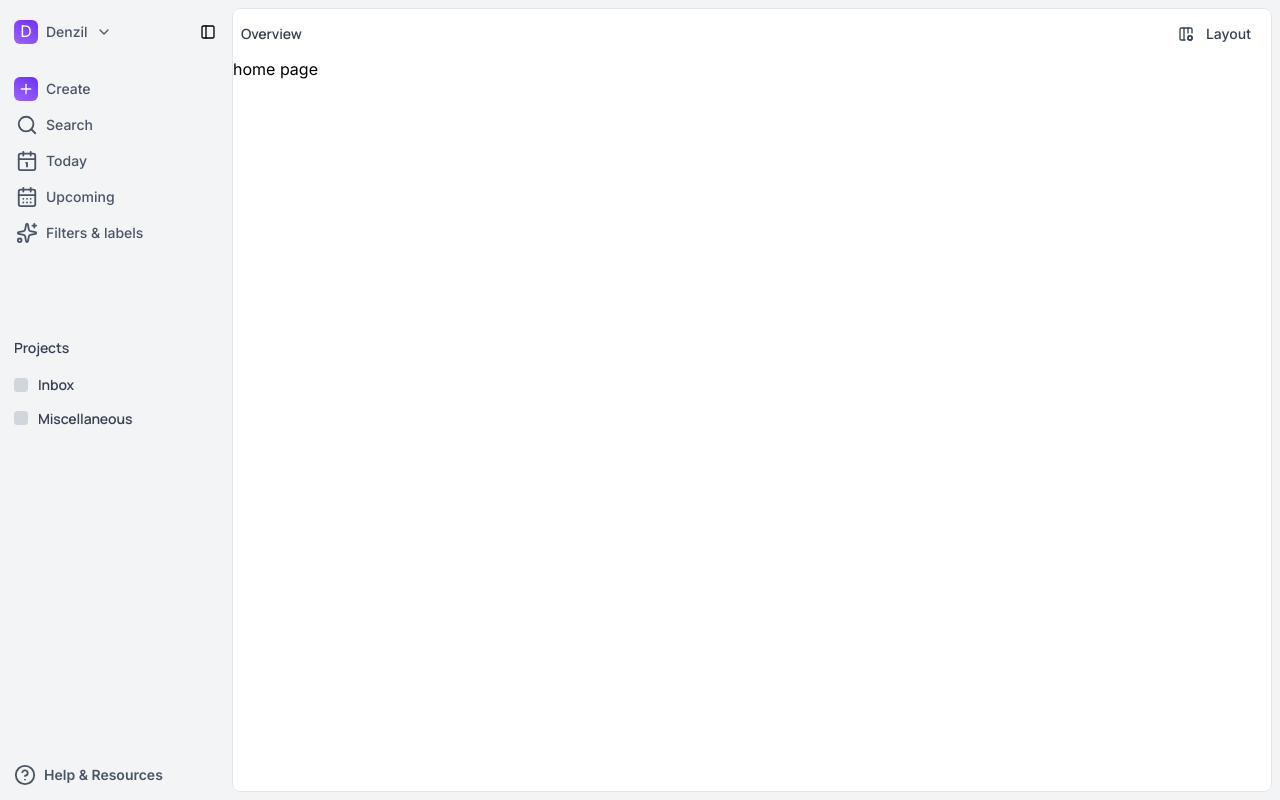
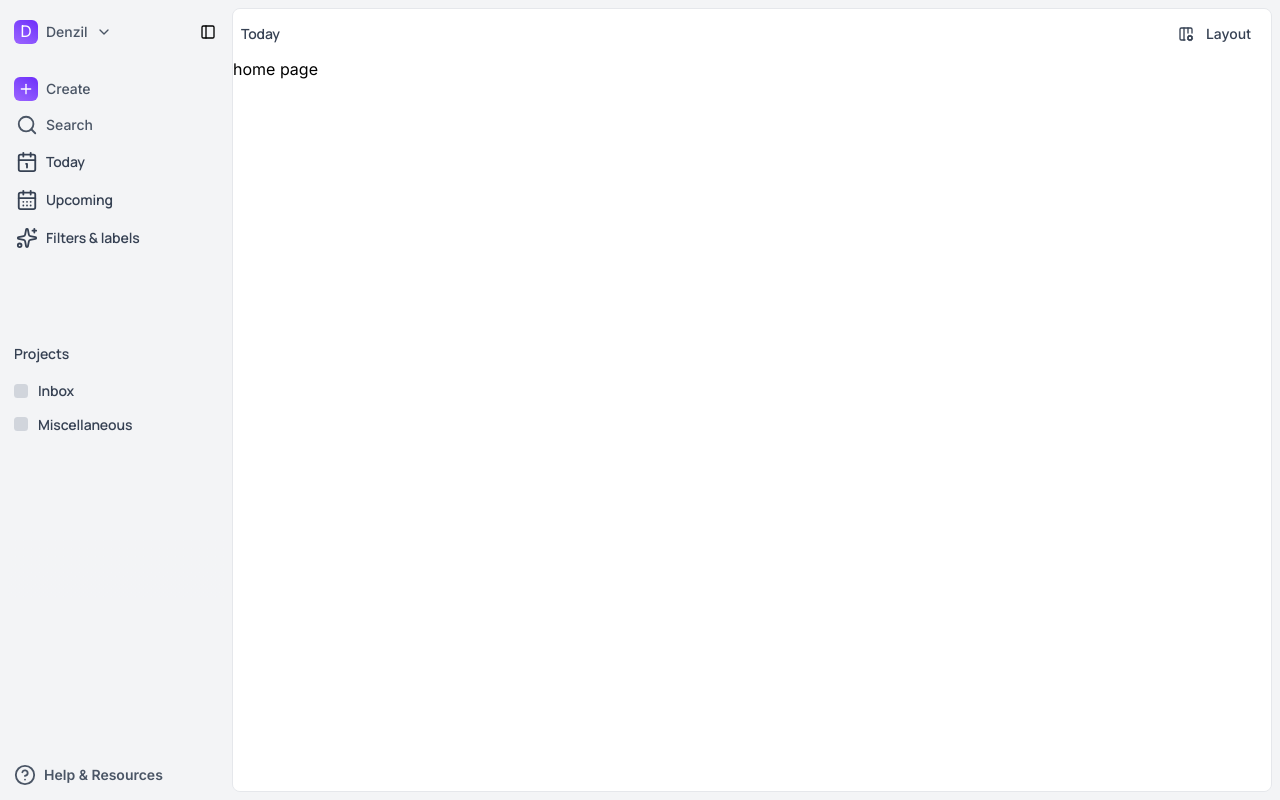
Before and after one commit to RodRe1ss/Enlist-Dashboard, a Next.js app: page / in a window 1280 px wide. Built offline with nearby package versions, Linux system fonts and the light colour scheme.

Commit message:
Sidebar actions & projects tweak 1 (accident branch)

```diff
--- a/src/features/header/usePageName.ts
+++ b/src/features/header/usePageName.ts
@@ -10,7 +10,7 @@ const usePageName = () => {
   useEffect(() => {
     const handlePageName = () => {
       if (pathname === "/") {
-        setPageName(["overview"]);
+        setPageName(["today"]);
         return;
       }
 
--- a/src/features/sidebar/components/SidebarActions.tsx
+++ b/src/features/sidebar/components/SidebarActions.tsx
@@ -1,5 +1,6 @@
 import { Button } from "@/components/ui/button";
 import { Calendar1, CalendarDays, Plus, Search, Sparkles } from "lucide-react";
+import Link from "next/link";
 
 const SidebarActions = () => {
   return (
@@ -28,27 +29,42 @@ const SidebarActions = () => {
       {/* Tasks */}
       <Button
         variant={"ghost"}
-        className="justify-start gap-2 h-8.5 rounded-sm  hover:bg-gray-200 active:bg-gray-300 px-2! py-1.5 text-gray-600"
+        className="justify-start gap-2 rounded-sm  hover:bg-gray-200 active:bg-gray-300 px-2! py-1.5 text-gray-600"
+        asChild
       >
+        <Link href={"/"} className="flex items-center gap-2 w-full h-8.5">
           <Calendar1 className=" size-5.5" />
 
           <span>Today</span>
+        </Link>
       </Button>
       <Button
         variant={"ghost"}
-        className="justify-start gap-2 h-8.5 rounded-sm!  hover:bg-gray-200 active:bg-gray-300 px-2! py-1.5! text-gray-600 "
+        className="justify-start gap-2  rounded-sm!  hover:bg-gray-200 active:bg-gray-300 px-2! py-1.5! text-gray-600 "
+        asChild
+      >
+        <Link
+          href={"/upcoming"}
+          className="flex items-center gap-2 w-full h-8.5"
         >
           <CalendarDays className="size-5.5" />
 
           <span>Upcoming</span>
+        </Link>
       </Button>
       <Button
         variant={"ghost"}
-        className="justify-start gap-2 h-8.5 rounded-sm!  hover:bg-gray-200 active:bg-gray-300 px-2! py-1.5! text-gray-600 "
+        className="justify-start gap-2  rounded-sm!  hover:bg-gray-200 active:bg-gray-300 px-2! py-1.5! text-gray-600 "
+        asChild
+      >
+        <Link
+          href={"/filters"}
+          className="flex items-center gap-2 w-full h-8.5"
         >
           <Sparkles className="size-5.5" />
 
           <span>Filters & labels</span>
+        </Link>
       </Button>
     </div>
   );
--- a/src/features/sidebar/components/SidebarProjects.tsx
+++ b/src/features/sidebar/components/SidebarProjects.tsx
@@ -30,7 +30,7 @@ const SidebarProjects = ({ projects }: Props) => {
           {projects.map((project) => (
             <Link
               key={project.id}
-              href={"#"}
+              href={`/projects/${project.id}`}
               className="flex items-center gap-2.5 px-1.5 py-2 hover:bg-gray-200 rounded-sm"
             >
               <div
```
Lines whose indentation alone changed are shown as unchanged.
